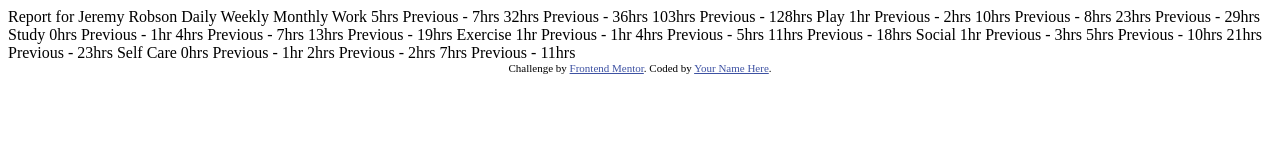
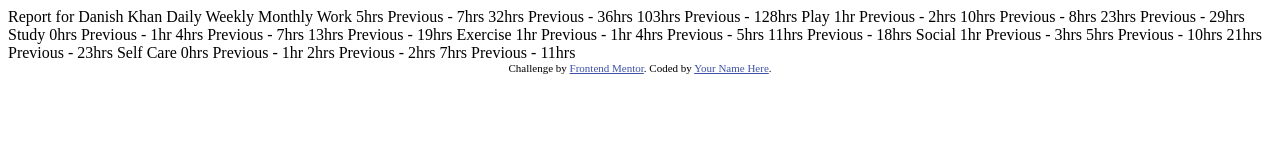
Before and after one commit to dangithub06/Web-Dev-Competition-Entry, a plain HTML site: page index.html in a window 1280 px wide. Drawn offline with Linux system fonts and the light colour scheme.

Commit message:
Update index.html

```diff
--- a/index.html
+++ b/index.html
@@ -17,7 +17,7 @@
 <body>
 
   Report for
-  Jeremy Robson
+  Danish Khan
 
   Daily
   Weekly
```
